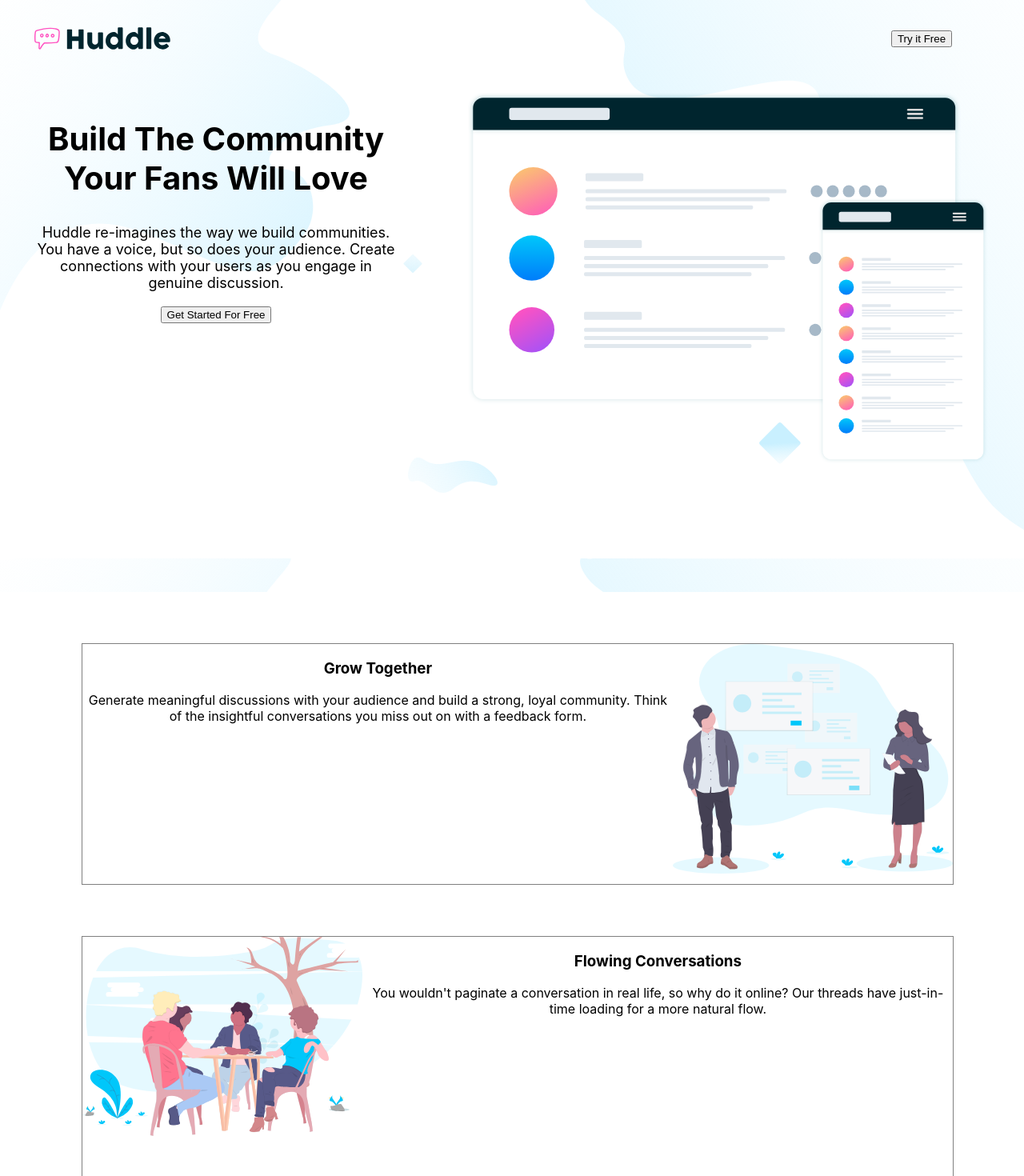
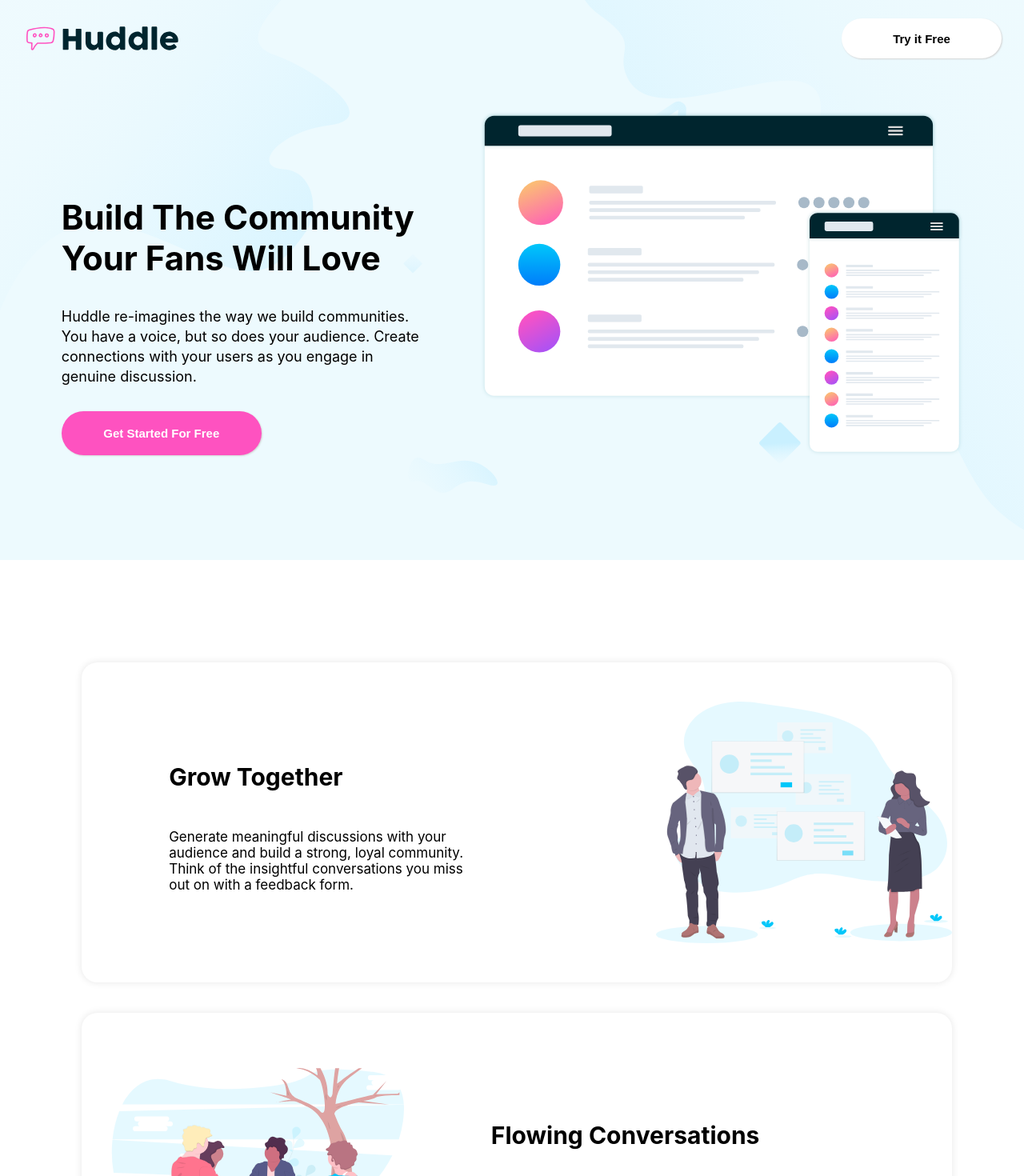
Before and after one commit to VishalGcod/React-Redux, a React (Create React App) app: page / in a window 1280 px wide. Shown: the part 20-1490 px from the top of the page at 80% size. Built offline with nearby package versions, Linux system fonts and the light colour scheme.

Commit message:
task thursday

```diff
--- a/src/landingPage.js
+++ b/src/landingPage.js
@@ -13,8 +13,11 @@ import yourUsers from "./imageSvgPngs/illustration-your-users.svg";
 import Mockups from "./imageSvgPngs/illustration-mockups.svg";
 
 const Div = styled.div`
-  height: 95dvh;
+  height: 90dvh;
   background-image: url(${desktopBackgroundImage});
+  background-repeat: no-repeat;
+  background-color: rgb(237, 250, 254);
+  margin-bottom: 10%;
 `;
 const DivHead = styled.header`
   height: 17dvh;
@@ -22,13 +25,14 @@ const DivHead = styled.header`
   justify-content: space-between;
 `;
 const LogoImage = styled.img`
-  width: 170px;
+  width: 190px;
 `;
 const BodyImage = styled.img`
-  width: 650px;
+  margin-top: 3%;
+  width: 80%;
 `;
 const DivBody = styled.section`
-  height: 900px;
+  height: 600px;
   display: flex;
   justify-content: space-around;
 `;
@@ -41,20 +45,105 @@ const DivFlex = styled.div`
 `;
 
 const Content = styled.h1`
-  font-size: 40px;
+  font-size: 42px;
+  font-weight: 700;
 `;
 
 const Blocks = styled.div`
-  height: 300px;
+  height: 400px;
   display: flex;
-  border: 1px solid grey;
+  border-radius: 20px;
+  box-shadow: 0 0 10px rgba(0, 0, 0, 0.1);
   width: 85%;
-  margin: 5% 7% 1% 8%;
+  margin: 3% 8%;
 `;
+
+
+
 const Footer = styled.footer`
   height: 300px;
   display: flex;
+  background-color: rgb(0, 37, 46);
 `;
+
+const Button1 = styled.button`
+  height: 50px;
+  width: 200px;
+  border-radius: 25px;
+  border: none;
+  background-color: rgb(255, 255, 255);
+  box-shadow: 1px 1px 2px lightgrey;
+  font-size: 15px;
+  font-weight: 600;
+`;
+const Button2 = styled.button`
+  height: 55px;
+  width: 250px;
+  border-radius: 30px;
+  border: none;
+  background-color: rgb(254, 82, 192);
+  box-shadow: 1px 1px 2px lightgrey;
+  font-size: 15px;
+  font-weight: 600;
+  color: white;
+`;
+
+const HomeData = styled.div`
+  display: flex;
+  flex-direction: column;
+  align-items: left;
+  justify-content: center;
+  max-width: 35%;
+  text-align: left;
+  margin-left: 6%;
+  margin-bottom: 4%;
+`;
+
+const Para1 = styled.p`
+  font-size: 18px;
+  max-width: 800px;
+  line-height: 25px;
+  margin-bottom: 7%;
+  margin-top: 0%;
+`;
+
+const BlockImages = styled.div`
+  display: flex;
+  align-items: center;
+  margin-left:3%;
+`;
+
+const BlockImagesTopBottom = styled.div`
+  display: flex;
+  align-items: center;
+  margin-left:20%;
+`;
+
+const BlockContent=styled.div`
+  display:flex;
+  flex-direction: column;
+  align-items: left;
+  justify-content:center;
+  text-align: left;
+  margin-left:10%;
+`;
+
+const BlockHeaders=styled.h3`
+font-size:30px;
+font-weight:600px;
+`;
+const BlockParas=styled.p`
+font-size:17px;
+font-weight:600px;
+max-width:450px;
+`;
+
+const DivAbsolute=styled.div`
+height:500px
+width:40%;
+border:2px solid black;
+`;
+
 export const LandingPage = () => {
   return (
     <div>
@@ -65,19 +154,19 @@ export const LandingPage = () => {
           </DivFlex>
           <div></div>
           <DivFlex>
-            <button>Try it Free</button>
+            <Button1>Try it Free</Button1>
           </DivFlex>
         </DivHead>
         <DivBody>
-          <div style={{ width: "450px" }}>
+          <HomeData>
             <Content>Build The Community Your Fans Will Love</Content>
-            <p style={{ fontSize: "18px" }}>
+            <Para1>
               Huddle re-imagines the way we build communities. You have a voice,
               but so does your audience. Create connections with your users as
               you engage in genuine discussion.
-            </p>
-            <button>Get Started For Free</button>
-          </div>
+            </Para1>
+            <Button2>Get Started For Free</Button2>
+          </HomeData>
           <div>
             <BodyImage src={Mockups} alt="mainIMage"></BodyImage>
           </div>
@@ -85,48 +174,51 @@ export const LandingPage = () => {
       </Div>
       <section>
         <Blocks>
-          <div>
-            <h3>Grow Together</h3>
-            <p>
+          <BlockContent>
+            <BlockHeaders>Grow Together</BlockHeaders>
+            <BlockParas>
               Generate meaningful discussions with your audience and build a
               strong, loyal community. Think of the insightful conversations you
               miss out on with a feedback form.
-            </p>
-          </div>
-          <div>
-            <img style={{width:'350px'}} src={growingTogether} alt="blockImage1"></img>
-          </div>
+            </BlockParas>
+          </BlockContent>
+          <BlockImagesTopBottom>
+            <img style={{width: '370px'}} src={growingTogether} alt="blockImage1"></img>
+          </BlockImagesTopBottom>
         </Blocks>
         <Blocks>
-          <div>
-            <img style={{width:'350px'}} src={flowingConvo} alt="blockImage2"></img>
-          </div>
-          <div>
-            <h3>Flowing Conversations</h3>
-            <p>
+          <BlockImages>
+            <img style={{width: '370px'}}  src={flowingConvo} alt="blockImage2"></img>
+          </BlockImages>
+          <BlockContent>
+            <BlockHeaders>Flowing Conversations</BlockHeaders>
+            <BlockParas>
               You wouldn't paginate a conversation in real life, so why do it
               online? Our threads have just-in-time loading for a more natural
               flow.
-            </p>
-          </div>
+            </BlockParas>
+          </BlockContent>
         </Blocks>
         <Blocks>
-          <div>
-            <h3>Your Users</h3>
-            <p>
+          <BlockContent>
+            <BlockHeaders>Your Users</BlockHeaders>
+            <BlockParas>
               It takes no time at all to integrate Huddle with your app's
               authentication solution. This means, once signed in to your app,
               your users can start chatting immediately.
-            </p>
-          </div>
-          <div>
-            <img style={{width:'350px'}} src={yourUsers} alt="blockImage3"></img>
-          </div>
+            </BlockParas>
+          </BlockContent>
+          <BlockImagesTopBottom>
+            <img style={{width: '370px'}}  src={yourUsers} alt="blockImage3"></img>
+          </BlockImagesTopBottom>
         </Blocks>
       </section>
+      <DivAbsolute>
+        <h1>Ready To Build Your Community?</h1>
+        <Button2>Get Started For Free</Button2>
+      </DivAbsolute>
       <Footer>
         <div>
-          {" "}
           <LogoImage src={hudLogo} alt="huddleLogo"></LogoImage>
           <p>
             Lorem ipsum dolor sit amet, consectetur adipiscing elit, sed do
```
